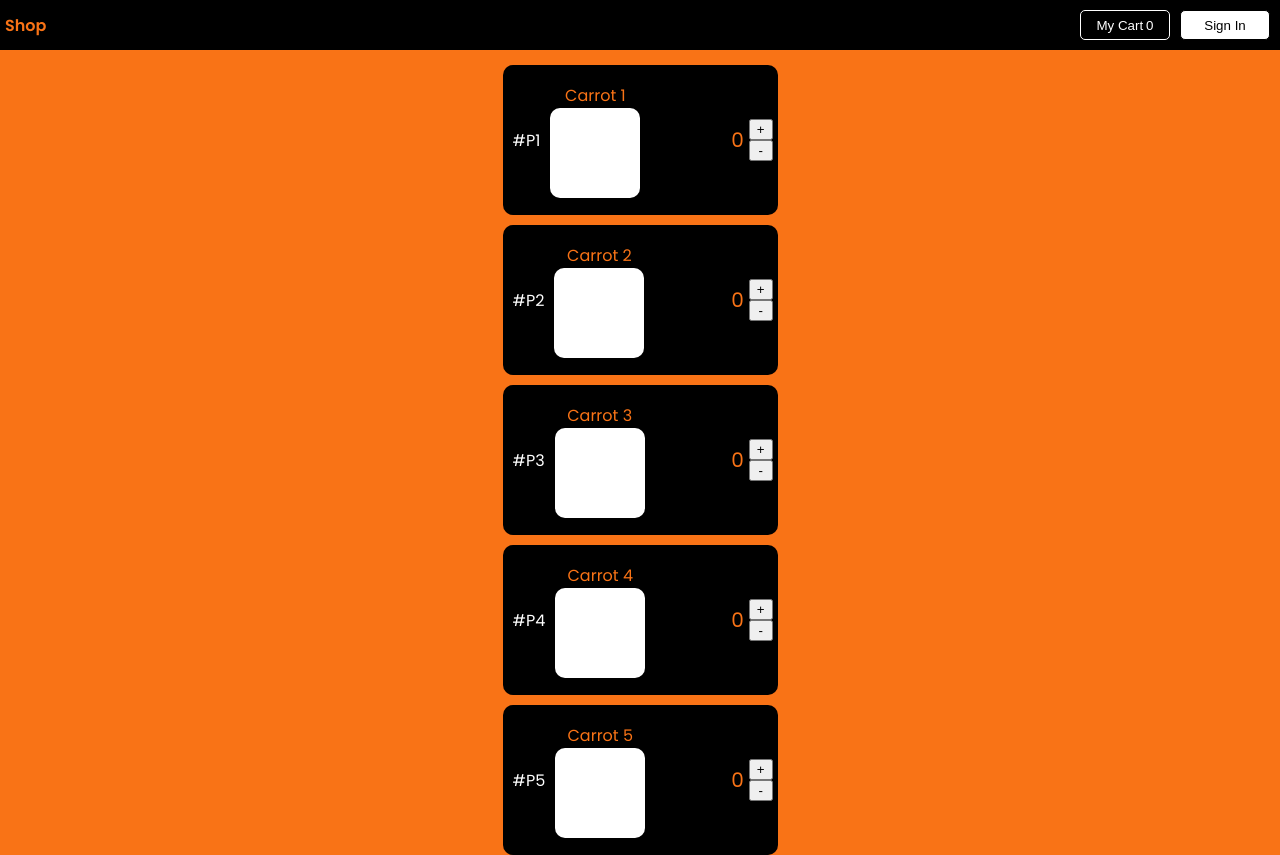
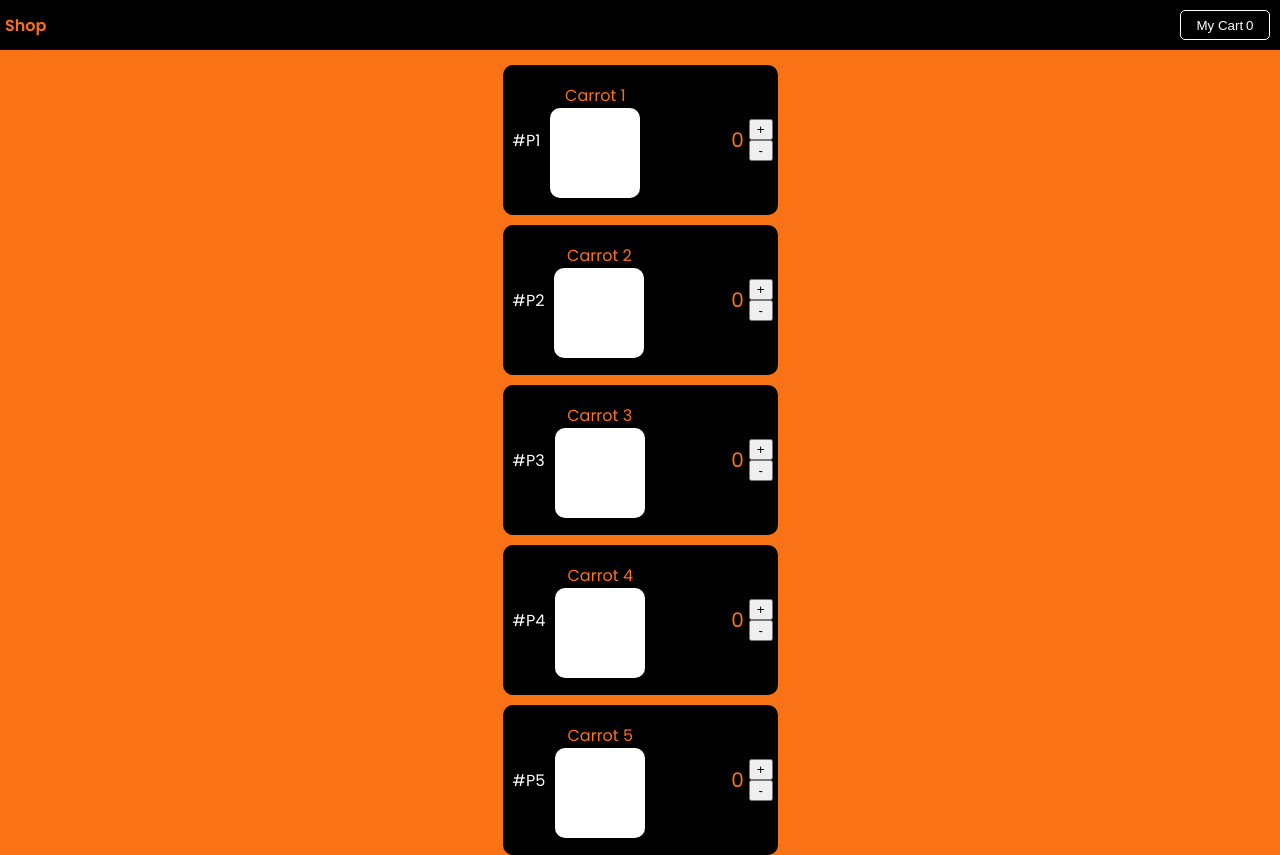
Before and after one commit to Adi343/ecommerce-app-nextjs, a Next.js app: page / in a window 1280 px wide. Built offline with nearby package versions, Linux system fonts and the light colour scheme.

Commit message:
Removed sign in button from nav bar

```diff
--- a/components/NavBar.tsx
+++ b/components/NavBar.tsx
@@ -53,19 +53,6 @@ const NavBar = () => {
             <span style={{ marginLeft: "3px" }}>{total}</span>
           </button>
         </Link>
-        <button
-          style={{
-            height: "30px",
-            width: "90px",
-            borderRadius: "5px",
-            margin: "5px",
-            backgroundColor: "white",
-            border: "1px solid black",
-            color: "black",
-          }}
-        >
-          Sign In
-        </button>
       </div>
     </div>
   );
```
